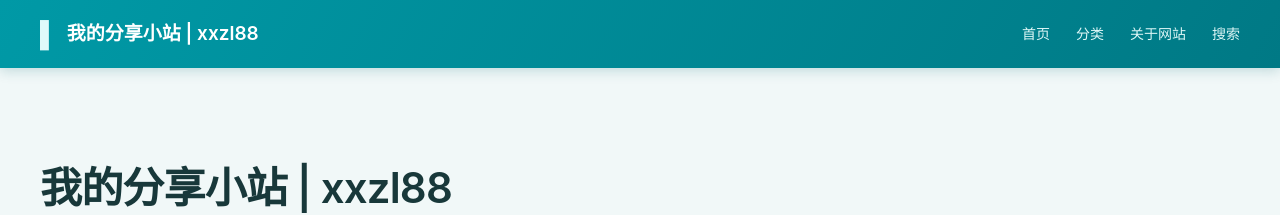
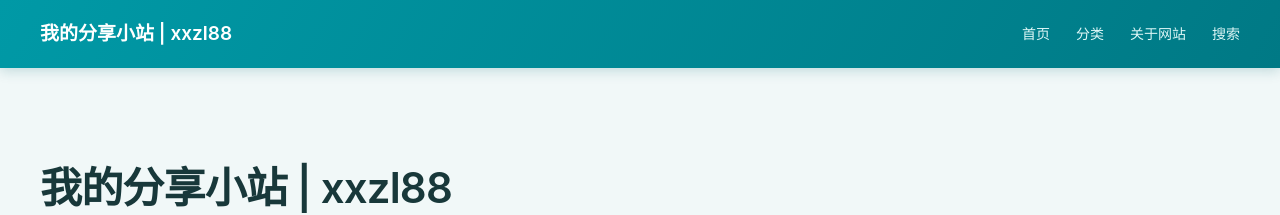
Before and after one commit to xxzl88/csu, a Jekyll site: the page built from index.html, in a window 1280 px wide. Shown: the top 215 px of the page. Built offline with Jekyll 4.4.1, drawn with Linux system fonts in a browser that asks for light colours; the list of posts is cut into pages by our own code.

Commit message:
Update default.html

```diff
--- a/_layouts/default.html
+++ b/_layouts/default.html
@@ -15,7 +15,6 @@
     <header class="site-header">
       <div class="container nav-wrap">
         <a class="brand" href="{{ '/' | relative_url }}" aria-label="回到首页">
-          <span class="brand-mark">▌</span>
           <span>{{ site.title }}</span>
         </a>
         <button class="menu-toggle" type="button" aria-expanded="false" aria-controls="site-nav">菜单</button>
```
